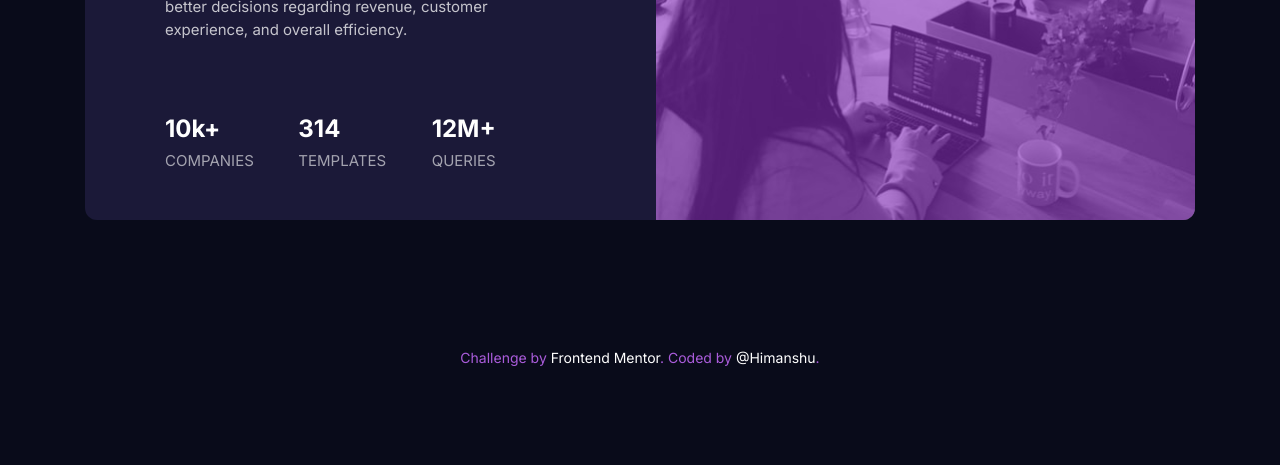
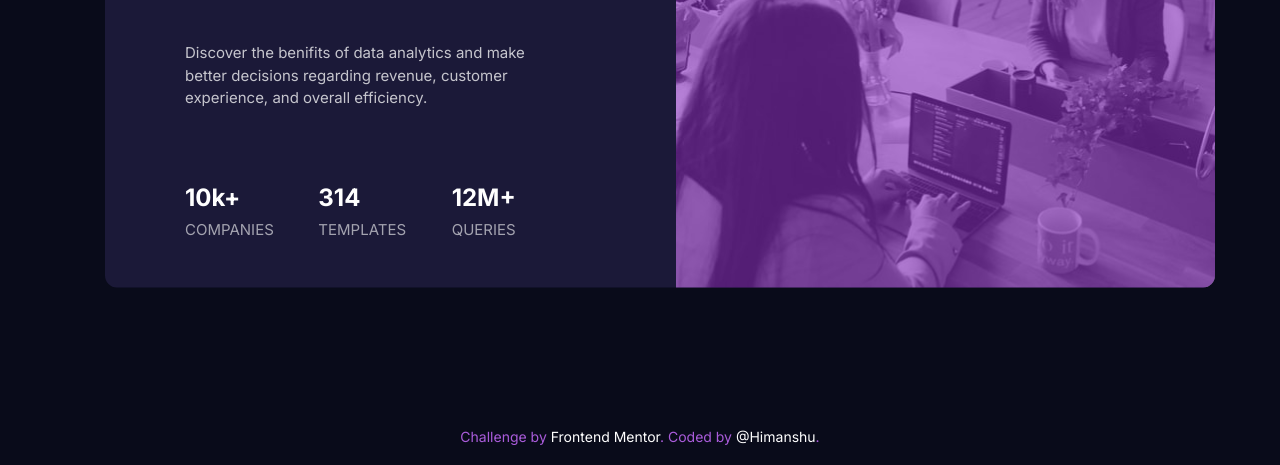
Before and after one commit to Himanshu-196018/stats-preview-card-component-challenge, a plain HTML site: page index.html in a window 1280 px wide. Shown: the part 335-800 px from the top of the page. Drawn offline with Linux system fonts and the light colour scheme.

Commit message:
added readme.md, minor style fixes

```diff
--- a/style.css
+++ b/style.css
@@ -4,9 +4,8 @@
   padding: 0;
 }
 
-html,
 body {
-  min-height: 100vh;
+  min-height: 900px;
   font-family: Inter, sans-serif;
   font-size: 15px;
   background-color: hsl(233, 47%, 7%);
@@ -21,8 +20,12 @@ body {
   color: white;
   background-color: hsl(244, 38%, 16%);
   border-radius: 12px;
-  justify-self: center;
-  align-self: center;
+  z-index: 1;
+  /* centering the component */
+  position: absolute;
+  top: 50%;
+  left: 50%;
+  transform: translate(-50%, -50%);
 }
 
 /* adding color filter to image */
@@ -82,8 +85,11 @@ p {
 
 /* style for larger screens */
 @media screen and (width > 800px) {
+  body {
+    min-height: 100vh;
+  }
   .component {
-    margin: 70px 20px;
+    margin: 0 20px;
     width: 1110px;
     height: 445px;
     display: flex;
@@ -128,6 +134,8 @@ footer {
   font-size: 14px;
   margin: 20px 0;
   color: hsl(277, 64%, 61%);
+  align-self: flex-end;
+  z-index: 2;
 }
 footer a {
   text-decoration: none;
```
Also changed, not shown: images/screenshot.png (added), 1 other file.
